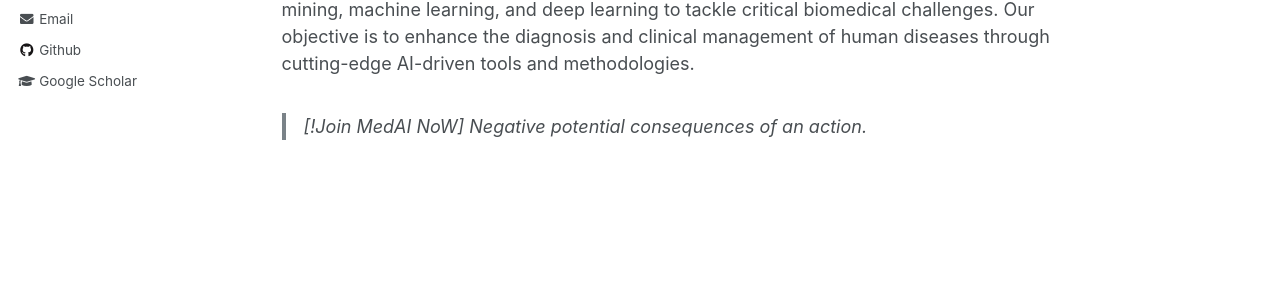
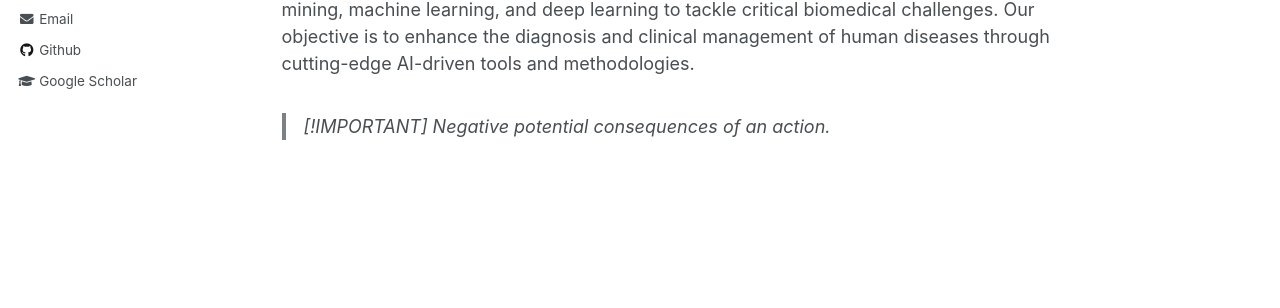
Before and after one commit to shiminxst/shiminxst.github.io, a Jekyll site: the page built from _pages/about.md, in a window 1280 px wide. Shown: the part 422-730 px from the top of the page. Built offline with Jekyll 4.4.1, drawn with Linux system fonts in a browser that asks for light colours.

Commit message:
Update about.md

```diff
--- a/_pages/about.md
+++ b/_pages/about.md
@@ -16,7 +16,7 @@ I joined the University of Louisiana at Lafayette as an Assistant Professor in 2
 Our lab is dedicated to the interdisciplinary study of artificial intelligence (AI) and biomedicine. We focus on utilizing advanced computational techniques such as data mining, machine learning, and deep learning to tackle critical biomedical challenges. Our objective is to enhance the diagnosis and clinical management of human diseases through cutting-edge AI-driven tools and methodologies.
 
 
-> [!Join MedAI NoW]
+> [!IMPORTANT]
 > Negative potential consequences of an action.
 
 <!--
```
